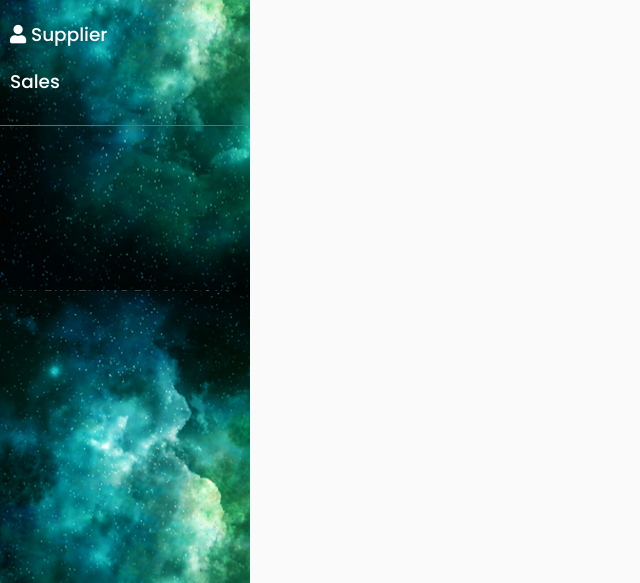
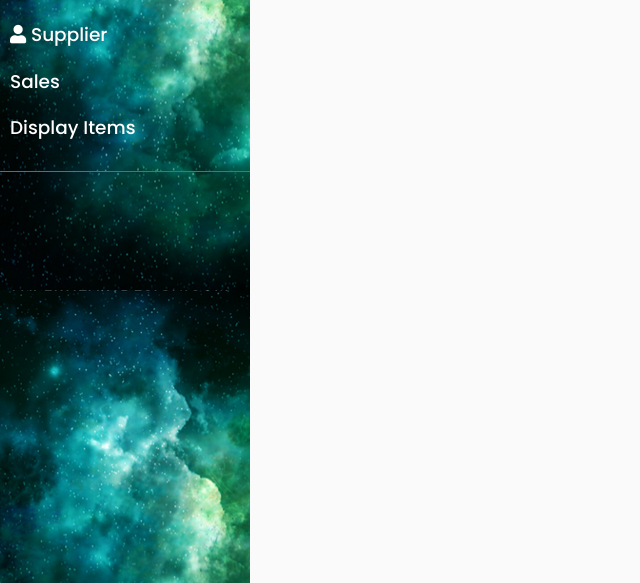
Before and after one commit to ludaze/cosmic_heroku, a Django app: page /cosmic/display_order in a window 1280 px wide; the page is wider, and only the part inside the window is pictured. Shown: the part 217-800 px from the top of that part, without its empty margins (0-640 px from the left). Run offline with Django 5.2, Linux system fonts and the light colour scheme; data that the repository does not hold is empty; some libraries are stand-ins or nearby versions.

Commit message:
entry page layout edit

```diff
--- a/cosmic/forms.py
+++ b/cosmic/forms.py
@@ -19,7 +19,7 @@ class CustomerForm(forms.ModelForm):
         fields = ['customer_name','customer_address','email','phone_number','contact_person','comments']
 
 class SupplierForm(forms.ModelForm):
-
+    #phone_number =
     phone_number = forms.CharField(widget=forms.TextInput(attrs={'class': 'phone_number form-control' }))
     supplier_address = forms.CharField(widget=forms.TextInput(attrs={'class': 'customer_address form-control'}))
 
--- a/cosmic/models.py
+++ b/cosmic/models.py
@@ -88,6 +88,8 @@ class order_item(models.Model):
 
 class invoice_item(models.Model):
     #invoice_num = models.ForeignKey('shipping_info', on_delete=models.CASCADE, db_column='invoice_num',blank=True, null=True, to_field='invoice_num')
+    #invoice_num = models.ForeignKey('shipping_info', on_delete=models.CASCADE, db_column='invoice_num',blank=True, null=True, to_field='invoice_num')
+
     id_numeric = models.AutoField(primary_key=True)
     hs_code = models.TextField(blank=True, null=True)
     item_name = models.TextField(blank=True, null=True)
--- a/cosmic/templates/cosmic_base.html
+++ b/cosmic/templates/cosmic_base.html
@@ -173,7 +173,9 @@ ul ul a {
 
                     </ul>
                 </li>
-
+                <li style="font-size:larger; font-weight: 500;">
+                    <a href="{% url 'display_items' %}">Display Items</a>
+                </li>
 
 
 
--- a/cosmic/templates/trial_page.html
+++ b/cosmic/templates/trial_page.html
@@ -8,7 +8,6 @@
     <script src="https://unpkg.com/htmx.org@1.9.6"></script>
     <link href="https://stackpath.bootstrapcdn.com/bootstrap/4.5.2/css/bootstrap.min.css" rel="stylesheet">
 
-    <!-- <link rel="stylesheet" href="https://maxcdn.bootstrapcdn.com/bootstrap/3.4.1/css/bootstrap.min.css"> -->
     <link rel="preconnect" href="https://fonts.googleapis.com">
 <link rel="preconnect" href="https://fonts.gstatic.com" crossorigin>
 <link href="https://fonts.googleapis.com/css2?family=Roboto:wght@300&display=swap" rel="stylesheet">
@@ -27,8 +26,7 @@
     .item-list {
         flex: 0 0 calc(50% - 10px); /* Set width for two elements with a 10px margin in between */
         margin-bottom: 10px; /* Add margin bottom to create space */
-        box-sizing: border-box; /* Include padding and borders in the element's total width and height */
-        /* Additional styling */
+        box-sizing: border-box;
         border: 1px solid #ccc;
         padding: 10px;
     }
--- a/cosmic/views.py
+++ b/cosmic/views.py
@@ -759,7 +759,6 @@ def packing_list(request):
                 print(pr_items)
             except cosmic_purchase.DoesNotExist:
                 order = None
-                # Handle the case where the object doesn't exist in either table.
             order = None
         try:
 
```
